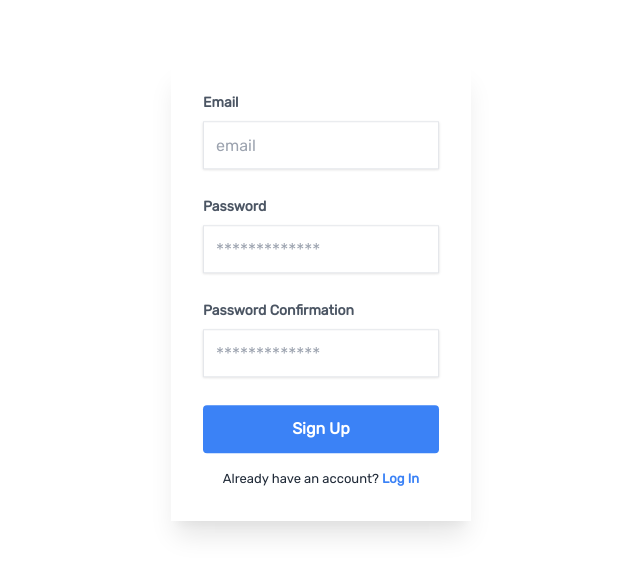
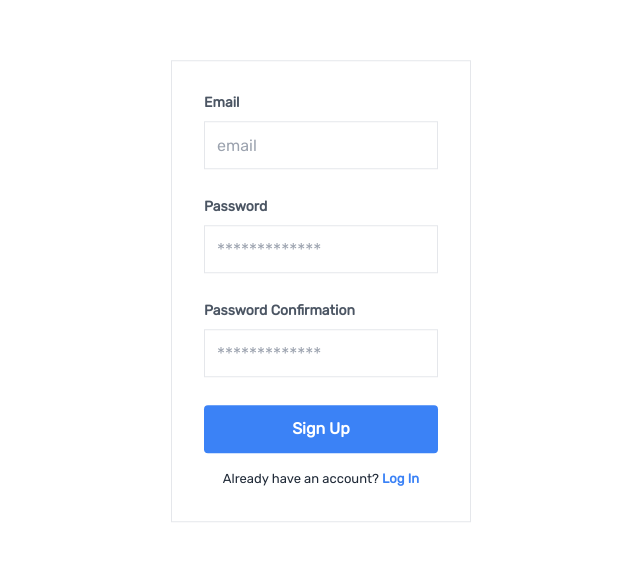
Before and after one commit to kartikmehta8/OneCast, a React (Create React App) app in the folder client/: page /signup in a window 1280 px wide. Shown: the part 109-684 px from the top of the page, without its empty margins (319-959 px from the left). Built offline with nearby package versions, Linux system fonts and the light colour scheme; no server answers; the HTML template or start-up script is replaced by a standard one; a web font is replaced by a local one.

Commit message:
auth-clean-up

```diff
--- a/client/src/App.js
+++ b/client/src/App.js
@@ -4,13 +4,15 @@ import ForgotPassword from './components/ForgotPassword';
 import { AuthProvider } from './contexts/AuthContext';
 import { BrowserRouter as Router, Routes, Route } from 'react-router-dom';
 import PrivateRoute from './components/PrivateRoute';
+import Main from './components/Main';
 
 export default function App() {
   return (
     <Router>
       <AuthProvider>
         <Routes>
-          <Route exact path='/' element={<PrivateRoute />} />
+          <Route exact path='/' element={<Main />} />
+          <Route path='/dashboard' element={<PrivateRoute />} />
           <Route path='/signup' element={<Signup />} />
           <Route path='/login' element={<Login />} />
           <Route path='/forgot-password' element={<ForgotPassword />} />
--- a/client/src/components/ForgotPassword.js
+++ b/client/src/components/ForgotPassword.js
@@ -26,7 +26,7 @@ export default function ForgotPassword() {
 
   return (
     <div className='centered'>
-      <div className='shadow-xl p-8' style={{ width: '300px' }}>
+      <div className='border p-8' style={{ width: '300px' }}>
         {message && (
           <div
             className='bg-green-500 signUp-font text-white p-2 text-sm flex justify-center mb-4 rounded-sm'
@@ -52,7 +52,7 @@ export default function ForgotPassword() {
               Email
             </label>
             <input
-              className='shadow appearance-none border border-rounded h-12 w-full py-2 px-3 text-grey-darker mb-3 leading-tight focus:outline-none focus:shadow-outline signUp-font'
+              className='appearance-none border border-rounded h-12 w-full py-2 px-3 text-grey-darker mb-3 leading-tight focus:outline-none focus:shadow-outline signUp-font'
               type='email'
               required
               ref={emailRef}
--- a/client/src/components/Login.js
+++ b/client/src/components/Login.js
@@ -17,7 +17,7 @@ export default function Login() {
       setError('');
       setLoading(true);
       await login(emailRef.current.value, passwordRef.current.value);
-      navigate('/');
+      navigate('/dashboard');
     } catch {
       setError('Failed to log in');
     }
@@ -26,7 +26,7 @@ export default function Login() {
 
   return (
     <div className='centered'>
-      <div className='shadow-xl p-8' style={{ width: '300px' }}>
+      <div className='border p-8' style={{ width: '300px' }}>
         {error && (
           <div
             className='bg-red-500 signUp-font text-white p-2 text-sm flex justify-center mb-4 rounded-sm'
@@ -44,7 +44,7 @@ export default function Login() {
               Email
             </label>
             <input
-              className='shadow appearance-none border border-rounded h-12 w-full py-2 px-3 text-grey-darker mb-3 leading-tight focus:outline-none focus:shadow-outline signUp-font'
+              className='appearance-none border border-rounded h-12 w-full py-2 px-3 text-grey-darker mb-3 leading-tight focus:outline-none focus:shadow-outline signUp-font'
               type='email'
               required
               ref={emailRef}
@@ -59,7 +59,7 @@ export default function Login() {
               Password
             </label>
             <input
-              className='shadow appearance-none border border-rounded w-full h-12 py-2 px-3 text-grey-darker mb-3 leading-tight focus:outline-none focus:shadow-outline'
+              className='appearance-none border border-rounded w-full h-12 py-2 px-3 text-grey-darker mb-3 leading-tight focus:outline-none focus:shadow-outline'
               type='password'
               ref={passwordRef}
               placeholder='*************'
--- /dev/null
+++ b/client/src/components/Main.js
@@ -0,0 +1,5 @@
+import React from 'react';
+
+export default function Main() {
+  return <div>Main</div>;
+}
--- a/client/src/components/Signup.js
+++ b/client/src/components/Signup.js
@@ -22,7 +22,7 @@ export default function Signup() {
       setError('');
       setLoading(true);
       await signup(emailRef.current.value, passwordRef.current.value);
-      navigate('/');
+      navigate('/dashboard');
     } catch {
       setError('Failed to create an account');
     }
@@ -31,7 +31,7 @@ export default function Signup() {
 
   return (
     <div className='centered'>
-      <div className='shadow-xl p-8' style={{ width: '300px' }}>
+      <div className='border p-8' style={{ width: '300px' }}>
         {error && (
           <div
             className='bg-red-500 signUp-font text-white p-2 text-sm flex justify-center mb-4 rounded-sm'
@@ -49,7 +49,7 @@ export default function Signup() {
               Email
             </label>
             <input
-              className='shadow appearance-none border border-rounded h-12 w-full py-2 px-3 text-grey-darker mb-3 leading-tight focus:outline-none focus:shadow-outline signUp-font'
+              className='appearance-none border border-rounded h-12 w-full py-2 px-3 text-grey-darker mb-3 leading-tight focus:outline-none focus:shadow-outline signUp-font'
               type='email'
               required
               ref={emailRef}
@@ -64,7 +64,7 @@ export default function Signup() {
               Password
             </label>
             <input
-              className='shadow appearance-none border border-rounded w-full h-12 py-2 px-3 text-grey-darker mb-3 leading-tight focus:outline-none focus:shadow-outline'
+              className='appearance-none border border-rounded w-full h-12 py-2 px-3 text-grey-darker mb-3 leading-tight focus:outline-none focus:shadow-outline'
               type='password'
               ref={passwordRef}
               placeholder='*************'
@@ -78,7 +78,7 @@ export default function Signup() {
               Password Confirmation
             </label>
             <input
-              className='shadow appearance-none border border-rounded w-full h-12 py-2 px-3 text-grey-darker mb-3 leading-tight focus:outline-none focus:shadow-outline'
+              className='appearance-none border border-rounded w-full h-12 py-2 px-3 text-grey-darker mb-3 leading-tight focus:outline-none focus:shadow-outline'
               type='password'
               ref={passwordConfirmRef}
               placeholder='*************'
```
